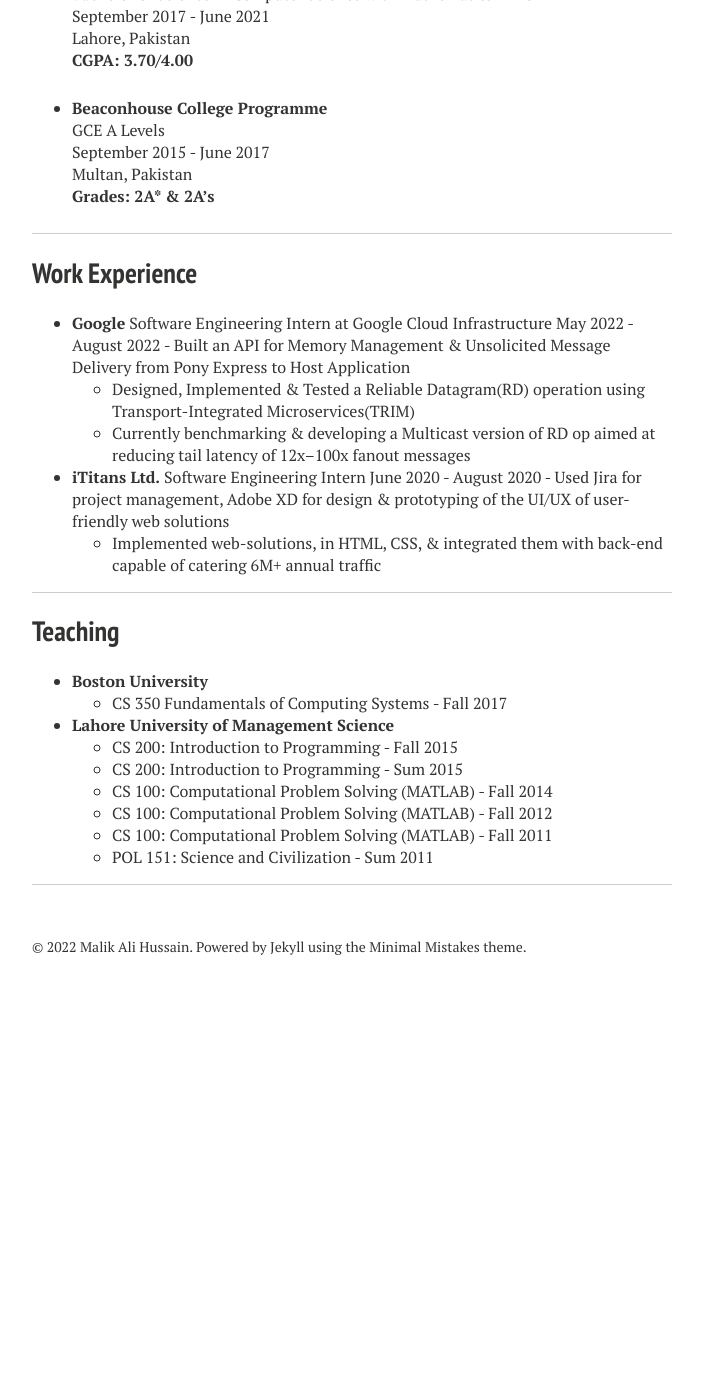
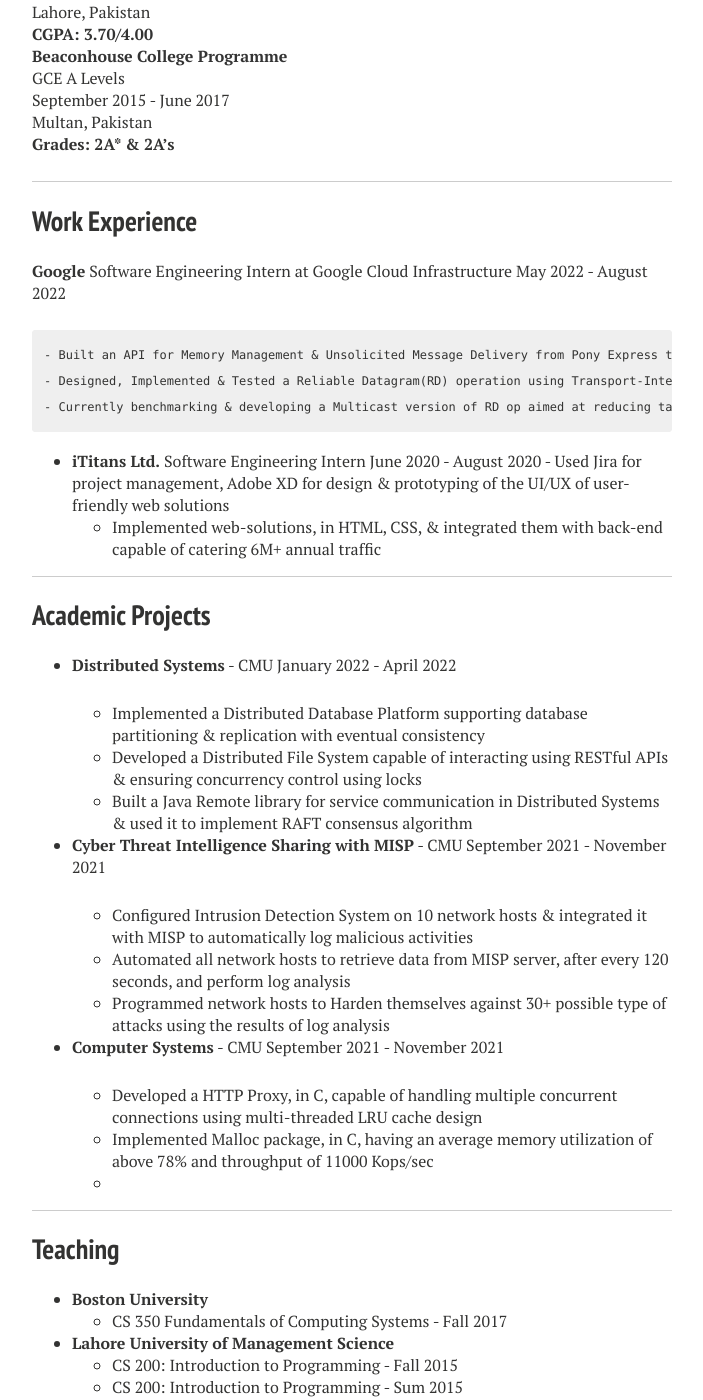
Before and after one commit to malikalihussain/malikalihussain.github.io, a Jekyll site: the page built from index.md, in a window 1280 px wide and 1400 px high, scrolled down 582 px. Shown: the whole window, without its empty margins (288-991 px from the left). Built offline with Jekyll 4.4.1, drawn with Linux system fonts in a browser that asks for light colours; nearby versions of some CDN libraries; comment, search, counter and statistics services are not loaded; before the commit the page ends 1587 px from its top, so only the background shows below that.

Commit message:
Create index.md

```diff
--- a/index.md
+++ b/index.md
@@ -20,33 +20,34 @@ I am currently pursuing a Master of Science in the [Information Networking Insti
 
 ### Education
 
-- **[Carnegie Mellon University – Information Networking Institute](https://www.cmu.edu/ini/)**\\
-    Master of Science in Information Technology - Information Security\\
-    August 2021 - December 2022\\
-    Pittsburgh, PA\\
-    **CGPA: 3.90/4.00**
+**[Carnegie Mellon University – Information Networking Institute](https://www.cmu.edu/ini/)**\\
+   Master of Science in Information Technology - Information Security\\
+   August 2021 - December 2022\\
+   Pittsburgh, PA\\
+   **CGPA: 3.90/4.00**
 
-- **[Lahore University of Management Sciences](https://lums.edu.pk/)**\\
-    Bachelor of Science in Computer Science with Mathematics minor\\
-    September 2017 - June 2021\\
-    Lahore, Pakistan\\
-    **CGPA: 3.70/4.00**
+**[Lahore University of Management Sciences](https://lums.edu.pk/)**\\
+   Bachelor of Science in Computer Science with Mathematics minor\\
+   September 2017 - June 2021\\
+   Lahore, Pakistan\\
+   **CGPA: 3.70/4.00**
 
-- **[Beaconhouse College Programme](https://bcp.net.pk/multan/)**\\
-    GCE A Levels\\
-    September 2015 - June 2017\\
-    Multan, Pakistan\\
-    **Grades: 2A* & 2A's**
+**[Beaconhouse College Programme](https://bcp.net.pk/multan/)**\\
+   GCE A Levels\\
+   September 2015 - June 2017\\
+   Multan, Pakistan\\
+   **Grades: 2A* & 2A's**
 
 ---
 ## Work Experience
 
-- **Google**
-    Software Engineering Intern at Google Cloud Infrastructure
-    May 2022 - August 2022
-    	- Built an API for Memory Management & Unsolicited Message Delivery from Pony Express to Host Application
-	- Designed, Implemented & Tested a Reliable Datagram(RD) operation using Transport-Integrated Microservices(TRIM)
-	- Currently benchmarking & developing a Multicast version of RD op aimed at reducing tail latency of 12x–100x fanout messages
+**Google**
+  Software Engineering Intern at Google Cloud Infrastructure
+  May 2022 - August 2022
+
+    - Built an API for Memory Management & Unsolicited Message Delivery from Pony Express to Host Application
+    - Designed, Implemented & Tested a Reliable Datagram(RD) operation using Transport-Integrated Microservices(TRIM)
+    - Currently benchmarking & developing a Multicast version of RD op aimed at reducing tail latency of 12x–100x fanout messages
 
 
 - **iTitans Ltd.**
@@ -54,6 +55,34 @@ I am currently pursuing a Master of Science in the [Information Networking Insti
     June 2020 - August 2020
     	- Used Jira for project management, Adobe XD for design & prototyping of the UI/UX of user-friendly web solutions
 	- Implemented web-solutions, in HTML, CSS, & integrated them with back-end capable of catering 6M+ annual traffic
+
+
+---
+
+## Academic Projects
+
+- **Distributed Systems** - CMU
+    January 2022 - April 2022
+
+	- Implemented a Distributed Database Platform supporting database partitioning & replication with eventual consistency
+	- Developed a Distributed File System capable of interacting using RESTful APIs & ensuring concurrency control using locks
+	- Built a Java Remote library for service communication in Distributed Systems & used it to implement RAFT consensus algorithm
+
+- **Cyber Threat Intelligence Sharing with MISP** - CMU
+    September 2021 - November 2021
+
+	- Configured Intrusion Detection System on 10 network hosts & integrated it with MISP to automatically log malicious activities
+	- Automated all network hosts to retrieve data from MISP server, after every 120 seconds, and perform log analysis
+	- Programmed network hosts to Harden themselves against 30+ possible type of attacks using the results of log analysis
+
+- **Computer Systems** - CMU
+    September 2021 - November 2021
+
+	- Developed a HTTP Proxy, in C, capable of handling multiple concurrent connections using multi-threaded LRU cache design
+	- Implemented Malloc package, in C, having an average memory utilization of above 78% and throughput of 11000 Kops/sec
+	-
+
+
 
 
 ---
```
